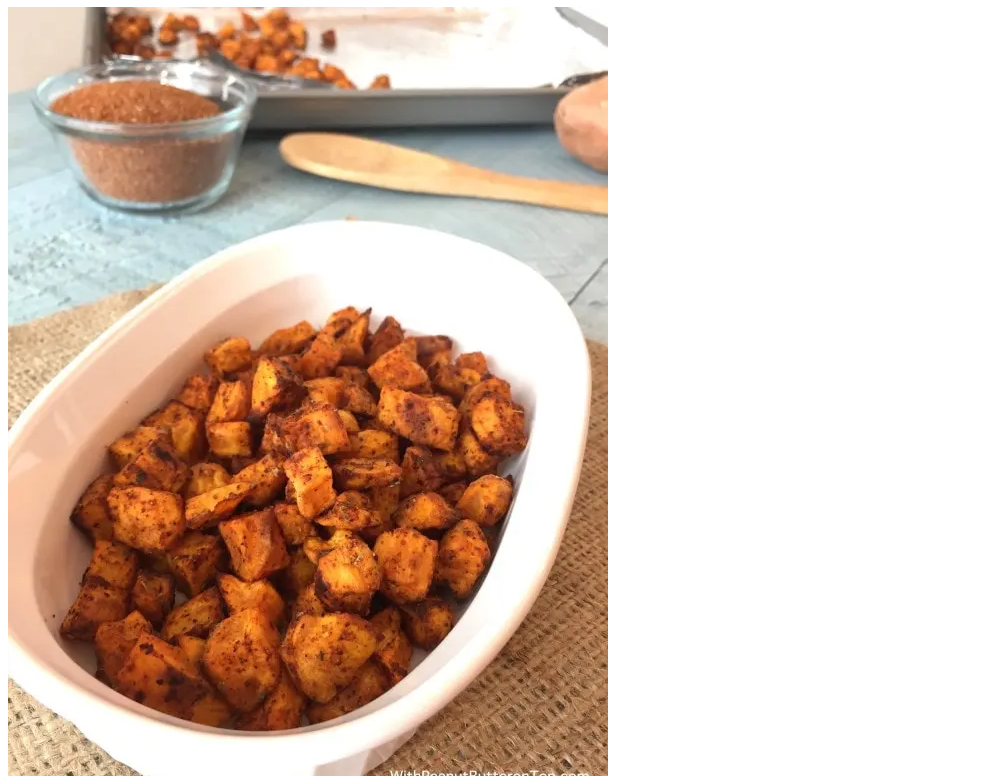
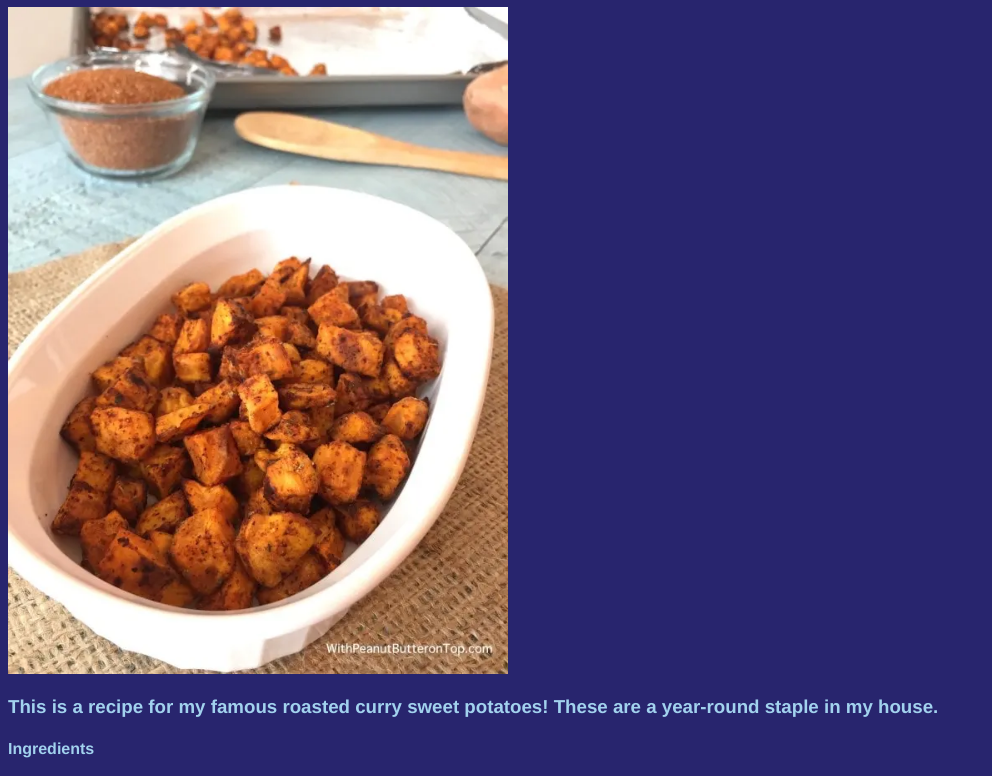
Before and after one commit to aaron-shepherd/odin-recipes, a plain HTML site: page recipes/curryswtpotatoes.html in a window 1280 px wide. Shown: the part 73-849 px from the top of the page, without its empty margins (0-992 px from the left). Drawn offline with Linux system fonts and the light colour scheme.

Commit message:
Playing around w/ CSS Changed background and text colors/fonts

```diff
--- a/recipes/curryswtpotatoes.html
+++ b/recipes/curryswtpotatoes.html
@@ -5,6 +5,18 @@
     <meta http-equiv="X-UA-Compatible" content="IE=edge">
     <meta name="viewport" content="width=device-width, initial-scale=1.0">
     <title>Odin Recipes</title>
+
+    <style>
+        * {
+        background-color: rgb(40, 37, 110);
+        color: rgb(162, 210, 238);
+        font-family: Helvetica, sans-serif;
+    }
+        img {
+            height: auto;
+            width: 500px;
+        }
+    </style>
 </head>
 <body>
     <h1>Curry Sweet Potatoes</h1>
```
Also changed, not shown: index.html (+10 -0 lines), recipes/kale.html (+12 -0 lines), recipes/steak.html (+12 -0 lines), styles.css (added, +8 -0 lines).
